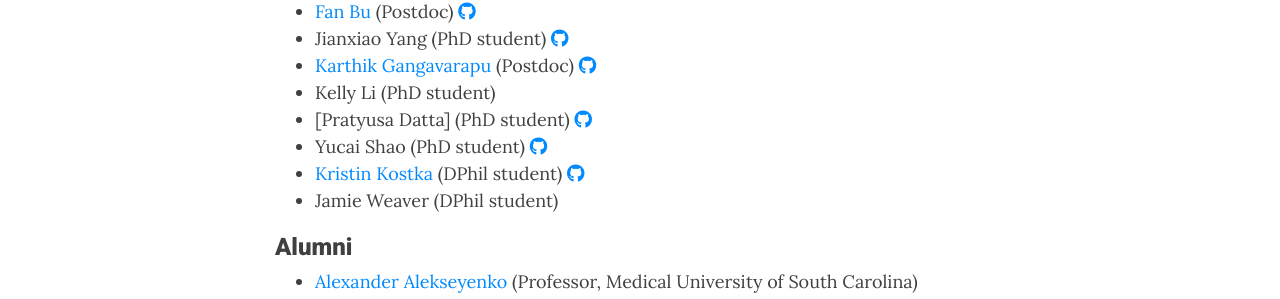
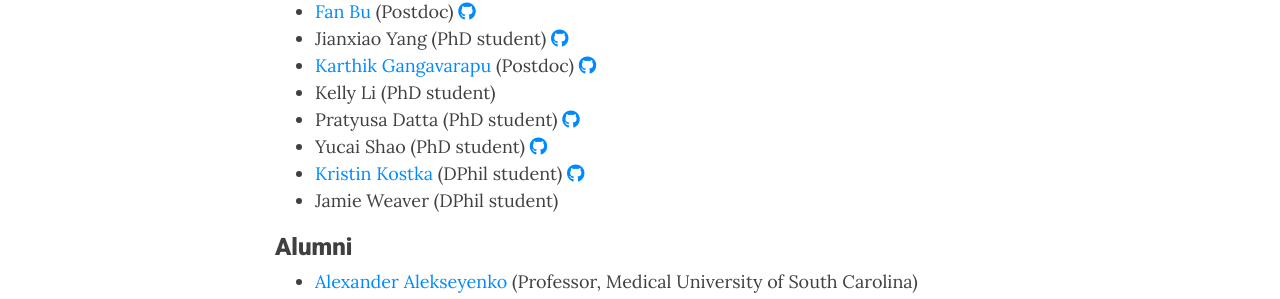
Before and after one commit to suchard-group/suchard-group.github.io, a Jekyll site: the page built from members.md, in a window 1280 px wide and 900 px high, scrolled down 426 px. Shown: the part 152-451 px from the top of the window. Built offline with Jekyll 4.4.1, drawn with Linux system fonts in a browser that asks for light colours; nearby versions of some CDN libraries.

Commit message:
Update github info

```diff
--- a/members.md
+++ b/members.md
@@ -18,7 +18,7 @@ UCLA Fielding School of Public Health
   * Jianxiao Yang (PhD student) <a href="https://github.com/jianxiaoyang" target="_blank"><i class="fa-brands fa-github"></i></a>
   * [Karthik Gangavarapu](https://gkarthik.com/) (Postdoc) <a href="https://github.com/afmagee" target="_blank"><i class="fa-brands fa-github"></i></a>
   * Kelly Li (PhD student)
-  * [Pratyusa Datta] (PhD student) <a href="https://github.com/PratyusaDatta" target="_blank"><i class="fa-brands fa-github"></i></a>
+  * Pratyusa Datta (PhD student) <a href="https://github.com/PratyusaDatta" target="_blank"><i class="fa-brands fa-github"></i></a>
   * Yucai Shao (PhD student) <a href="https://github.com/yucais" target="_blank"><i class="fa-brands fa-github"></i></a>
   * [Kristin Kostka](https://roux.northeastern.edu/people/kristin-kostka/) (DPhil student) <a href="https://github.com/kmkostka/" target="_blank"><i class="fa-brands fa-github"></i></a>
   * Jamie Weaver (DPhil student)
```
